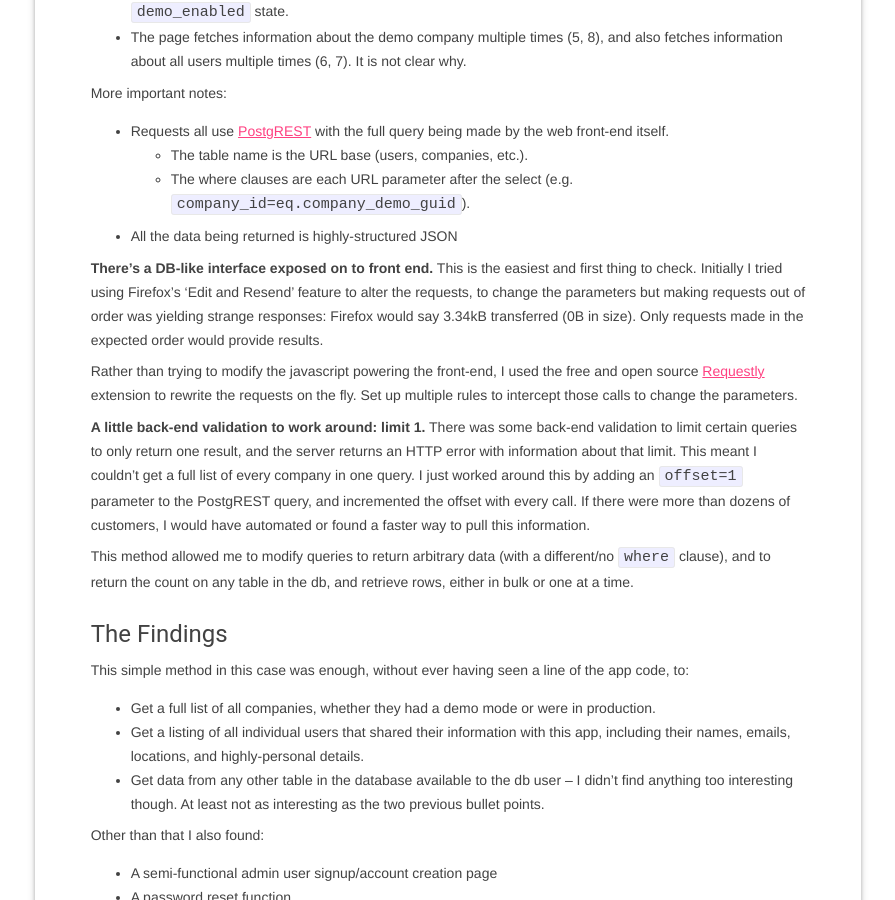
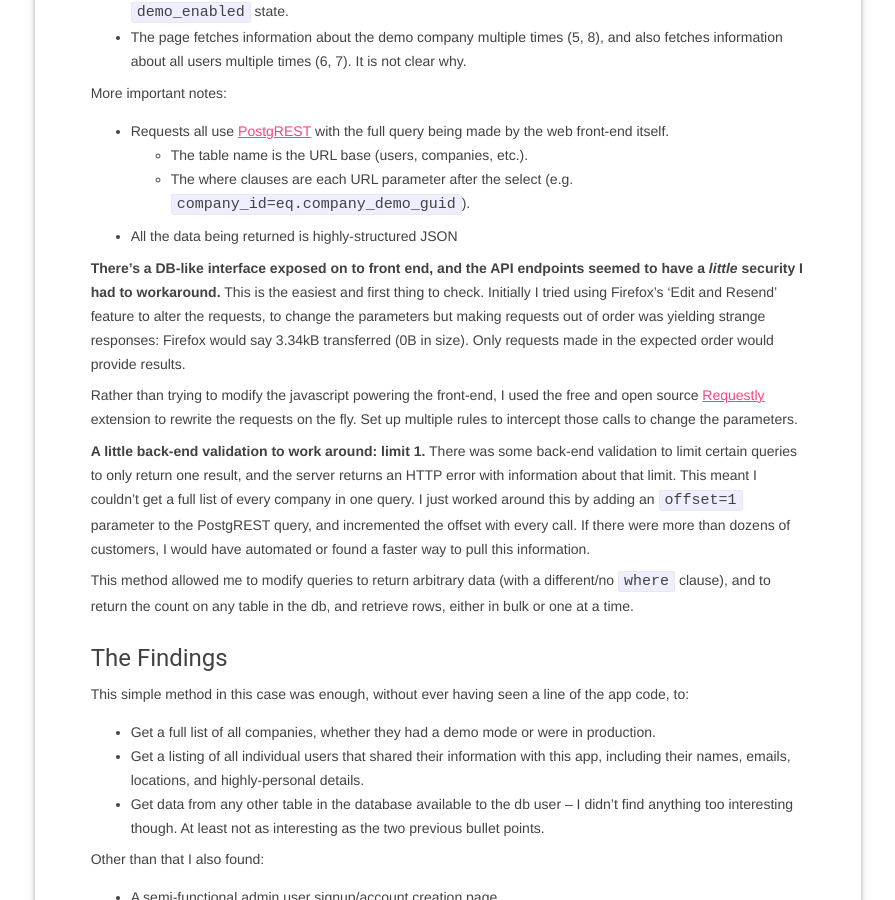
Before and after one commit to smartperson/varunmehta.com, a Jekyll site: the page built from _posts/2026-04-18-vibe-code.md, in a window 1280 px wide and 900 px high, scrolled down 1670 px. Shown: the whole window, without its empty margins (192-1087 px from the left). Built offline with Jekyll 4.4.1, drawn with Linux system fonts in a browser that asks for light colours.

Commit message:
emphasis on the wrokaround

```diff
--- a/_posts/2026-04-18-vibe-code.md
+++ b/_posts/2026-04-18-vibe-code.md
@@ -58,7 +58,7 @@ More important notes:
   * The where clauses are each URL parameter after the select (e.g. `company_id=eq.company_demo_guid`).
 * All the data being returned is highly-structured JSON
 
-**There's a DB-like interface exposed on to front end.** This is the easiest and first thing to check. Initially I tried using Firefox's 'Edit and Resend' feature to alter the requests, to change the parameters but making requests out of order was yielding strange responses: Firefox would say 3.34kB transferred (0B in size). Only requests made in the expected order would provide results.
+**There's a DB-like interface exposed on to front end, and the API endpoints seemed to have a _little_ security I had to workaround.** This is the easiest and first thing to check. Initially I tried using Firefox's 'Edit and Resend' feature to alter the requests, to change the parameters but making requests out of order was yielding strange responses: Firefox would say 3.34kB transferred (0B in size). Only requests made in the expected order would provide results.
 
 Rather than trying to modify the javascript powering the front-end, I used the free and open source [Requestly](https://requestly.com/) extension to rewrite the requests on the fly. Set up multiple rules to intercept those calls to change the parameters.
 
```
